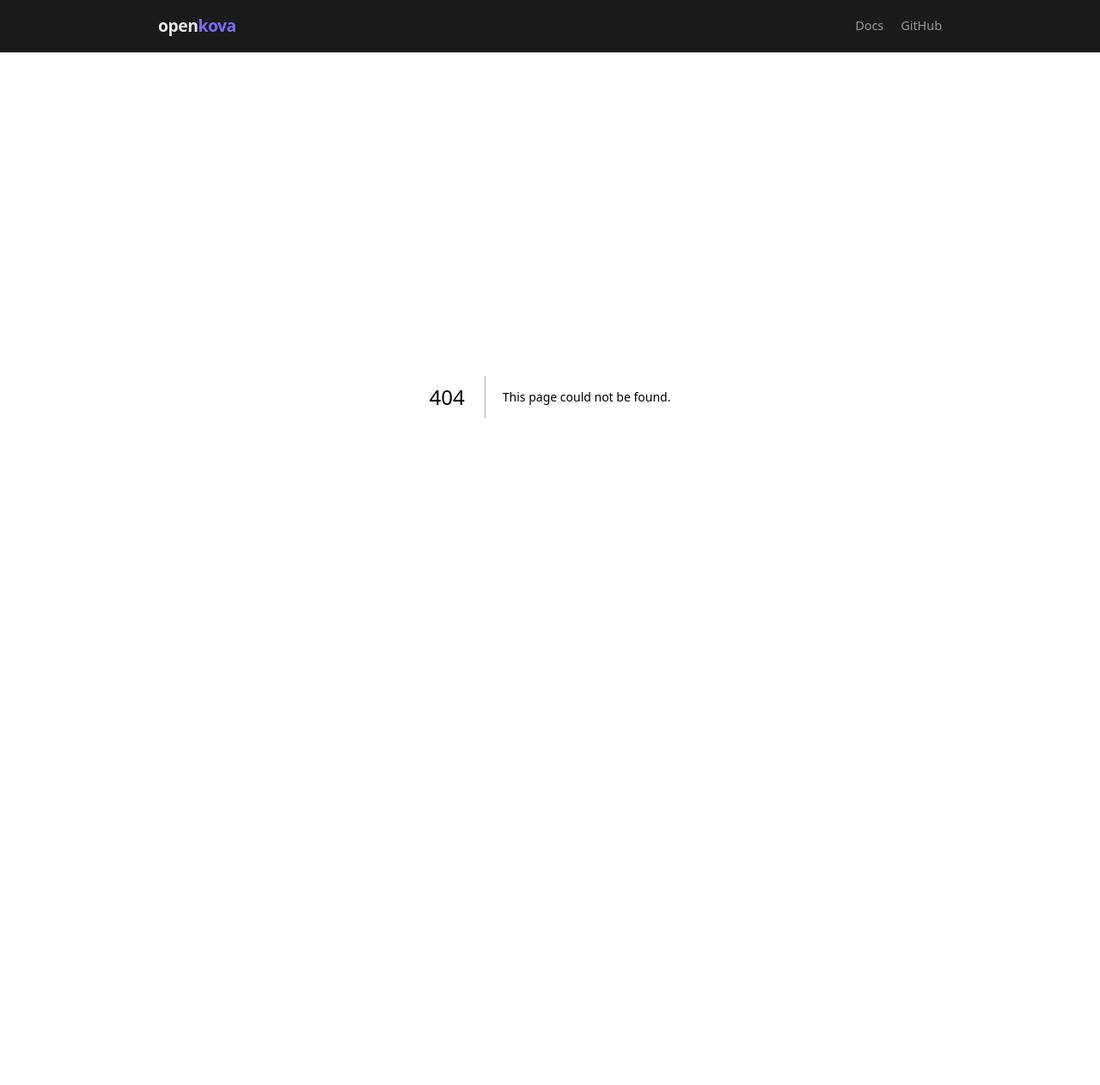
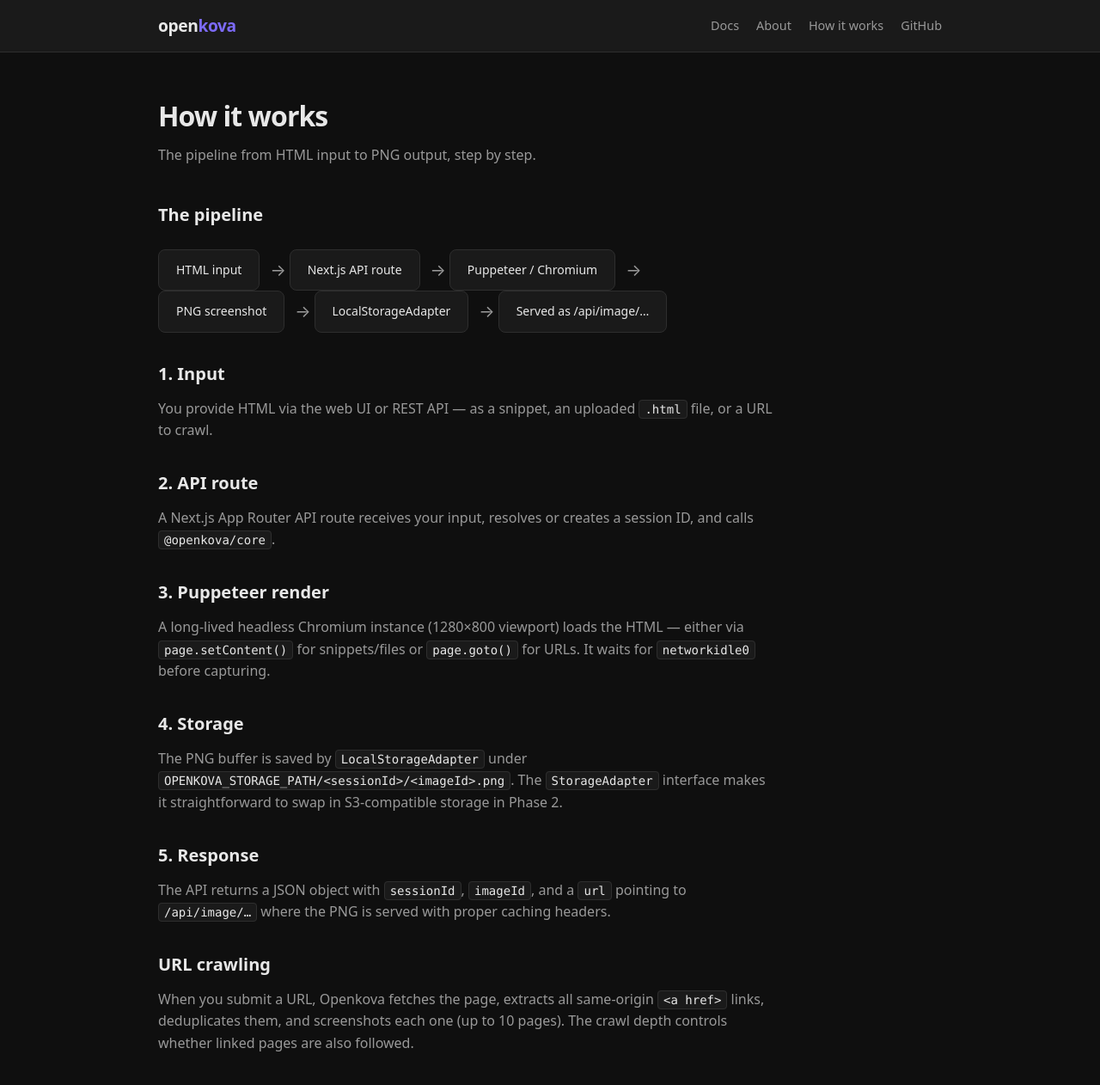
Before and after one commit to scnix-git/Openkova, a Next.js app in the folder apps/web/: page /how-it-works in a window 1280 px wide. Before the commit this address had no page. Shown: the top 1262 px of the page at 86% size. Before the commit the page ends 861 px from the top, so only its background shows below. Built offline with nearby package versions, Linux system fonts and the light colour scheme.

Commit message:
Restore About and How it works pages
https://claude.ai/code/session_014z8aPnnhTBbxQ1MCHQpbB8

```diff
--- /dev/null
+++ b/apps/web/src/app/how-it-works/page.tsx
@@ -0,0 +1,77 @@
+import type { Metadata } from 'next';
+
+export const metadata: Metadata = { title: 'How it works — Openkova' };
+
+export default function HowItWorksPage() {
+  return (
+    <main className="page">
+      <h1 className="page__title">How it works</h1>
+      <p className="page__subtitle">
+        The pipeline from HTML input to PNG output, step by step.
+      </p>
+
+      <div className="prose">
+        <h2>The pipeline</h2>
+        <div className="pipeline">
+          {[
+            'HTML input',
+            'Next.js API route',
+            'Puppeteer / Chromium',
+            'PNG screenshot',
+            'LocalStorageAdapter',
+            'Served as /api/image/…',
+          ].reduce<React.ReactNode[]>((acc, step, i, arr) => {
+            acc.push(
+              <div key={step} className="pipeline__step">
+                <div className="pipeline__box">{step}</div>
+                {i < arr.length - 1 && <div className="pipeline__arrow">→</div>}
+              </div>,
+            );
+            return acc;
+          }, [])}
+        </div>
+
+        <h2>1. Input</h2>
+        <p>
+          You provide HTML via the web UI or REST API — as a snippet, an uploaded{' '}
+          <code>.html</code> file, or a URL to crawl.
+        </p>
+
+        <h2>2. API route</h2>
+        <p>
+          A Next.js App Router API route receives your input, resolves or creates a session ID,
+          and calls <code>@openkova/core</code>.
+        </p>
+
+        <h2>3. Puppeteer render</h2>
+        <p>
+          A long-lived headless Chromium instance (1280×800 viewport) loads the HTML — either via{' '}
+          <code>page.setContent()</code> for snippets/files or <code>page.goto()</code> for URLs.
+          It waits for <code>networkidle0</code> before capturing.
+        </p>
+
+        <h2>4. Storage</h2>
+        <p>
+          The PNG buffer is saved by <code>LocalStorageAdapter</code> under{' '}
+          <code>OPENKOVA_STORAGE_PATH/&lt;sessionId&gt;/&lt;imageId&gt;.png</code>. The{' '}
+          <code>StorageAdapter</code> interface makes it straightforward to swap in S3-compatible
+          storage in Phase 2.
+        </p>
+
+        <h2>5. Response</h2>
+        <p>
+          The API returns a JSON object with <code>sessionId</code>, <code>imageId</code>, and a{' '}
+          <code>url</code> pointing to <code>/api/image/…</code> where the PNG is served with
+          proper caching headers.
+        </p>
+
+        <h2>URL crawling</h2>
+        <p>
+          When you submit a URL, Openkova fetches the page, extracts all same-origin{' '}
+          <code>&lt;a href&gt;</code> links, deduplicates them, and screenshots each one (up to
+          10 pages). The crawl depth controls whether linked pages are also followed.
+        </p>
+      </div>
+    </main>
+  );
+}
--- a/apps/web/src/components/Header.tsx
+++ b/apps/web/src/components/Header.tsx
@@ -14,6 +14,12 @@ export default function Header() {
           <Link href="/docs" className="header__nav-link">
             Docs
           </Link>
+          <Link href="/about" className="header__nav-link">
+            About
+          </Link>
+          <Link href="/how-it-works" className="header__nav-link">
+            How it works
+          </Link>
           <a href={githubUrl} target="_blank" rel="noopener noreferrer" className="header__nav-link">
             GitHub
           </a>
```
Also changed, not shown: apps/web/src/app/about/page.tsx (added, +49 -0 lines).
